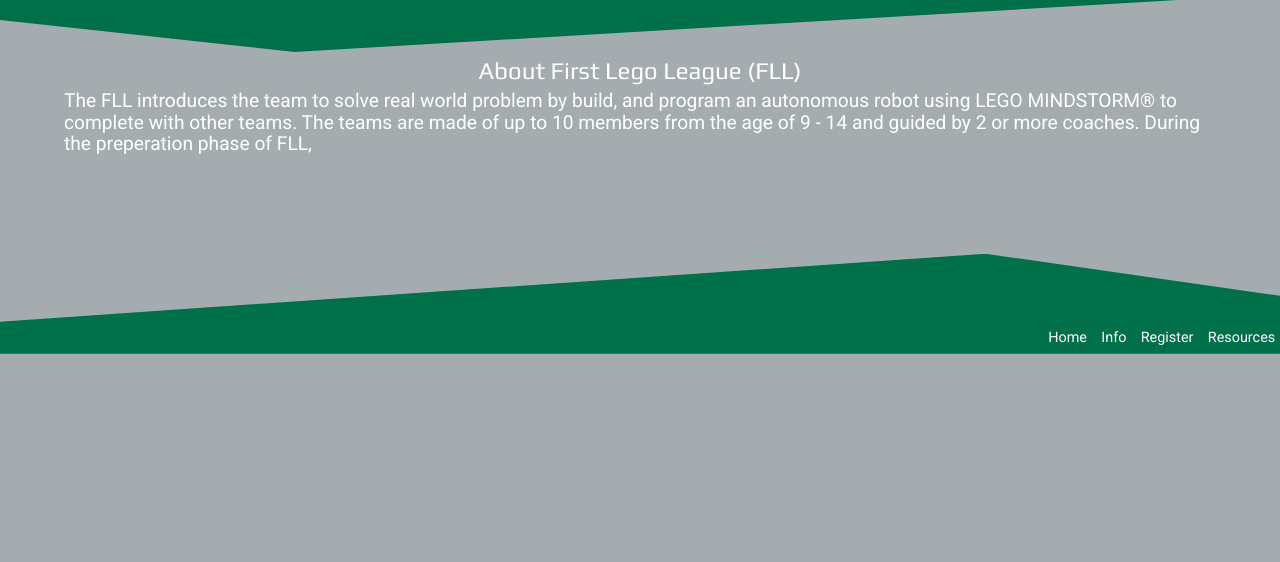
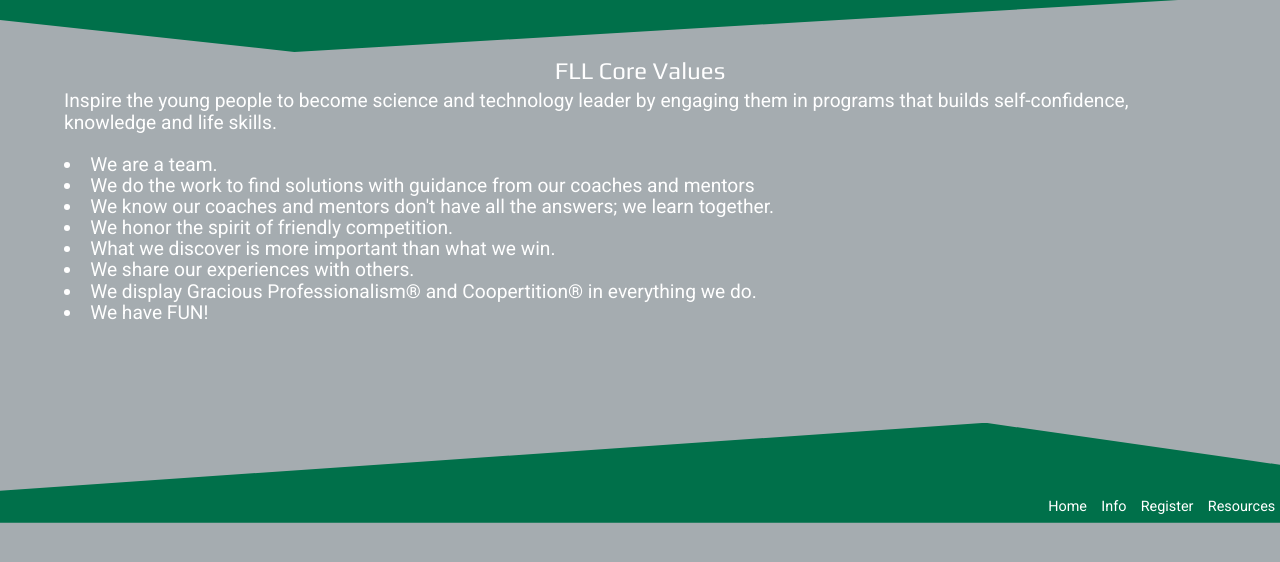
Before and after one commit to miked49er/ggcfll, a website: page info.html in a window 1280 px wide. Shown: the part 48-610 px from the top of the page. Drawn offline with Linux system fonts and the light colour scheme.

Commit message:
repushing

```diff
--- a/info.html
+++ b/info.html
@@ -21,10 +21,18 @@
     </div> <!-- navlinks -->
   </div> <!-- navbar -->
     <section>
-    	<h2>About First Lego League (FLL)</h2>
-
+<h2>FLL Core Values</h2>
 		<p>
-		   The FLL introduces the team to solve real world problem by build, and program an autonomous robot using LEGO MINDSTORM<sup>®</sup> to complete with other teams. The teams are made of up to 10 members from the age of 9 - 14 and guided by 2 or more coaches. During the preperation phase of FLL,
+			Inspire the young people to become science and technology leader by engaging them in programs that builds self-confidence, knowledge and life skills.
+			<br><br>
+			<li>We are a team.</li>
+			<li>We do the work to find solutions with guidance from our coaches and mentors </li>
+			<li>We know our coaches and mentors don't have all the answers; we learn together.</li>
+			<li>We honor the spirit of friendly competition.</li>
+			<li>What we discover is more important than what we win.</li>
+			<li>We share our experiences with others.</li>
+			<li>We display Gracious Professionalism® and Coopertition® in everything we do.</li>
+			<li>We have FUN!</li>
 	   </p>
     </section>
 
```
